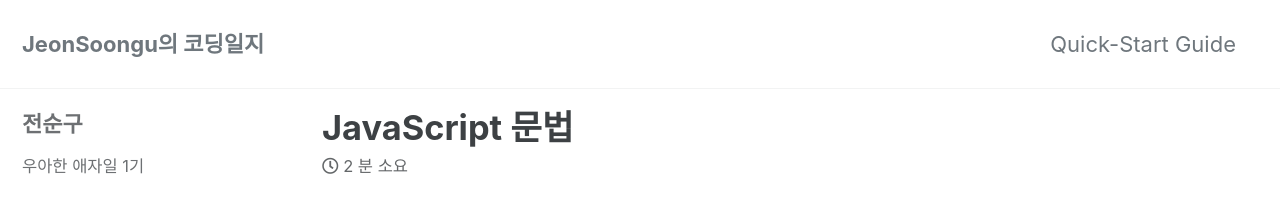
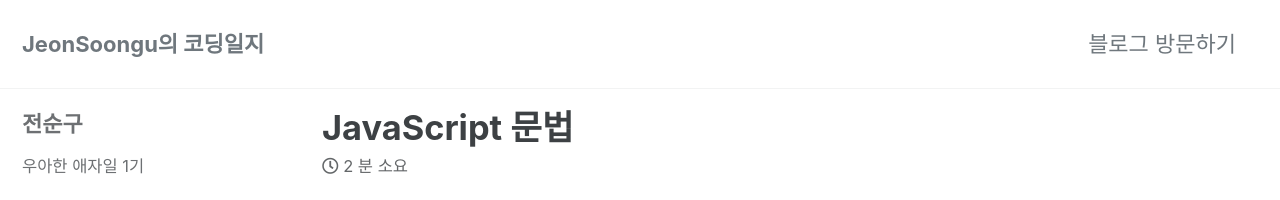
Before and after one commit to JeonSoongu/JeonSoongu.github.io, a Jekyll site: the page built from _posts/2020-12-23-hello.md, in a window 1280 px wide and 900 px high. Shown: the top 200 px of the window. Built offline with Jekyll 4.4.1, drawn with Linux system fonts in a browser that asks for light colours; cached includes are drawn as plain includes.

Commit message:
메뉴 등록

```diff
--- a/_data/navigation.yml
+++ b/_data/navigation.yml
@@ -1,7 +1,7 @@
 # main links
 main:
-  - title: "Quick-Start Guide"
-    url: https://mmistakes.github.io/minimal-mistakes/docs/quick-start-guide/
+  - title: "블로그 방문하기"
+    url: https://JeonSoongu.github.io/
   # - title: "About"
   #   url: https://mmistakes.github.io/minimal-mistakes/about/
   # - title: "Sample Posts"
```
